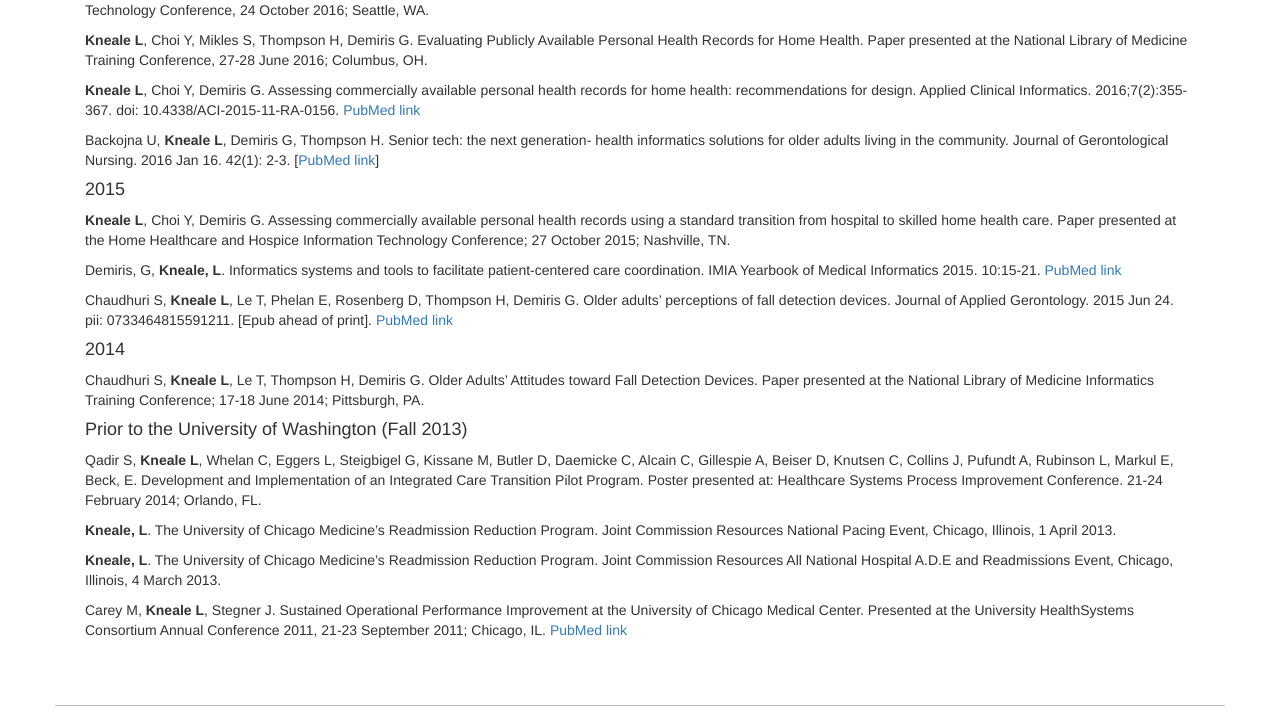
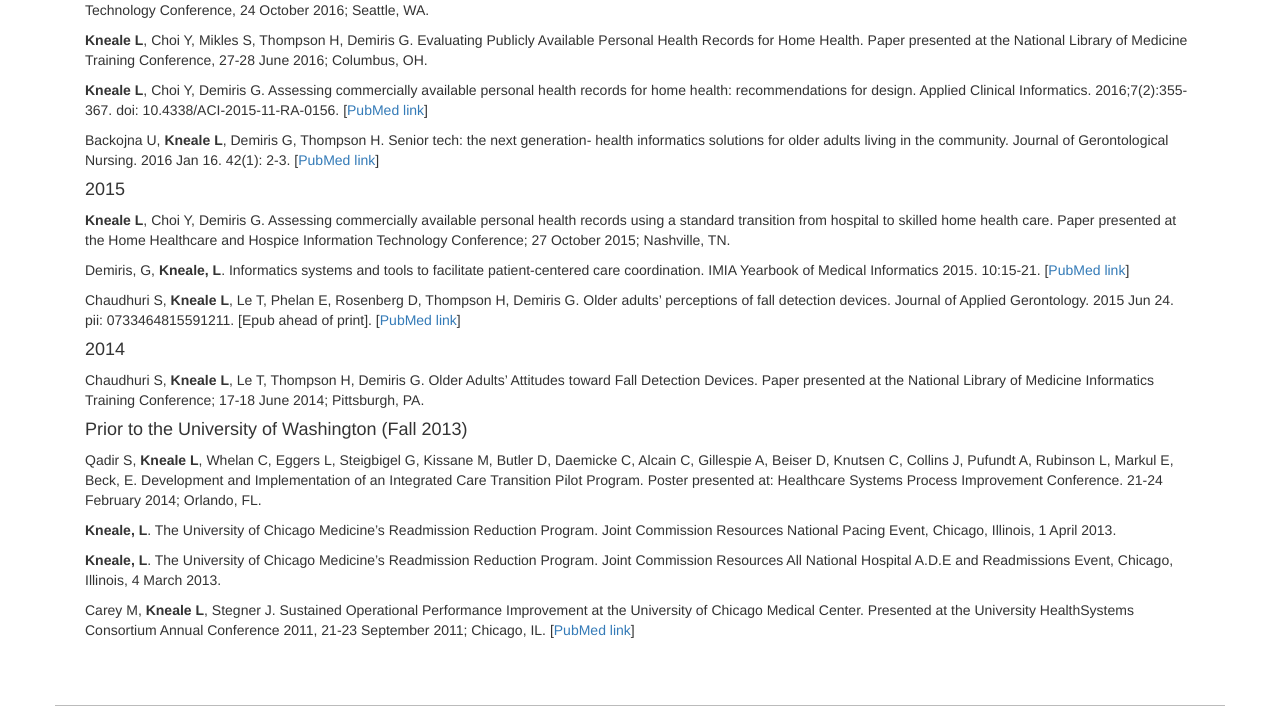
Before and after one commit to lkneale/lkneale.github.io, a Jekyll site: the page built from publications.md, in a window 1280 px wide and 1070 px high. Shown: the part 279-1006 px from the top of the window. Built offline with Jekyll 4.4.1, drawn with Linux system fonts in a browser that asks for light colours.

```diff
--- a/publications.md
+++ b/publications.md
@@ -13,16 +13,16 @@ permalink: /publications/
 
 **Kneale L**, Choi Y, Mikles S, Thompson H, Demiris G. Evaluating Publicly Available Personal Health Records for Home Health. Paper presented at the National Library of Medicine Training Conference, 27-28 June 2016; Columbus, OH.
 
-**Kneale L**, Choi Y, Demiris G. Assessing commercially available personal health records for home health: recommendations for design. Applied Clinical Informatics. 2016;7(2):355-367. doi: 10.4338/ACI-2015-11-RA-0156. [PubMed link](http://www.ncbi.nlm.nih.gov/pubmed/27437046)
+**Kneale L**, Choi Y, Demiris G. Assessing commercially available personal health records for home health: recommendations for design. Applied Clinical Informatics. 2016;7(2):355-367. doi: 10.4338/ACI-2015-11-RA-0156. [[PubMed link](http://www.ncbi.nlm.nih.gov/pubmed/27437046)]
 
 Backojna U, **Kneale L**, Demiris G, Thompson H. Senior tech: the next generation- health informatics solutions for older adults living in the community. Journal of Gerontological Nursing. 2016 Jan 16. 42(1): 2-3. [[PubMed link](http://www.ncbi.nlm.nih.gov/pubmed/26866395)]
 
 #### 2015
 **Kneale L**, Choi Y, Demiris G. Assessing commercially available personal health records using a standard transition from hospital to skilled home health care. Paper presented at the Home Healthcare and Hospice Information Technology Conference; 27 October 2015; Nashville, TN.
 
-Demiris, G, **Kneale, L**. Informatics systems and tools to facilitate patient-centered care coordination. IMIA Yearbook of Medical Informatics 2015. 10:15-21. [PubMed link](http://www.ncbi.nlm.nih.gov/pubmed/26293847)
+Demiris, G, **Kneale, L**. Informatics systems and tools to facilitate patient-centered care coordination. IMIA Yearbook of Medical Informatics 2015. 10:15-21. [[PubMed link](http://www.ncbi.nlm.nih.gov/pubmed/26293847)]
 
-Chaudhuri S, **Kneale L**, Le T, Phelan E, Rosenberg D, Thompson H, Demiris G. Older adults’ perceptions of fall detection devices. Journal of Applied Gerontology. 2015 Jun 24. pii: 0733464815591211. [Epub ahead of print]. [PubMed link](http://www.ncbi.nlm.nih.gov/pubmed/26112030)
+Chaudhuri S, **Kneale L**, Le T, Phelan E, Rosenberg D, Thompson H, Demiris G. Older adults’ perceptions of fall detection devices. Journal of Applied Gerontology. 2015 Jun 24. pii: 0733464815591211. [Epub ahead of print]. [[PubMed link](http://www.ncbi.nlm.nih.gov/pubmed/26112030)]
 
 #### 2014
 Chaudhuri S, **Kneale L**, Le T, Thompson H, Demiris G. Older Adults’ Attitudes toward Fall Detection Devices. Paper presented at the National Library of Medicine Informatics Training Conference; 17-18 June 2014; Pittsburgh, PA.
@@ -34,4 +34,4 @@ Qadir S, **Kneale L**, Whelan C, Eggers L, Steigbigel G, Kissane M, Butler D, Da
 
 **Kneale, L**. The University of Chicago Medicine’s Readmission Reduction Program.  Joint Commission Resources All National Hospital A.D.E and Readmissions Event, Chicago, Illinois, 4 March 2013.
 
-Carey M, **Kneale L**, Stegner J. Sustained Operational Performance Improvement at the University of Chicago Medical Center. Presented at the University HealthSystems Consortium Annual Conference 2011, 21-23 September 2011; Chicago, IL. [PubMed link](https://www.ncbi.nlm.nih.gov/pubmed/22446888)
+Carey M, **Kneale L**, Stegner J. Sustained Operational Performance Improvement at the University of Chicago Medical Center. Presented at the University HealthSystems Consortium Annual Conference 2011, 21-23 September 2011; Chicago, IL. [[PubMed link](https://www.ncbi.nlm.nih.gov/pubmed/22446888)]
```
